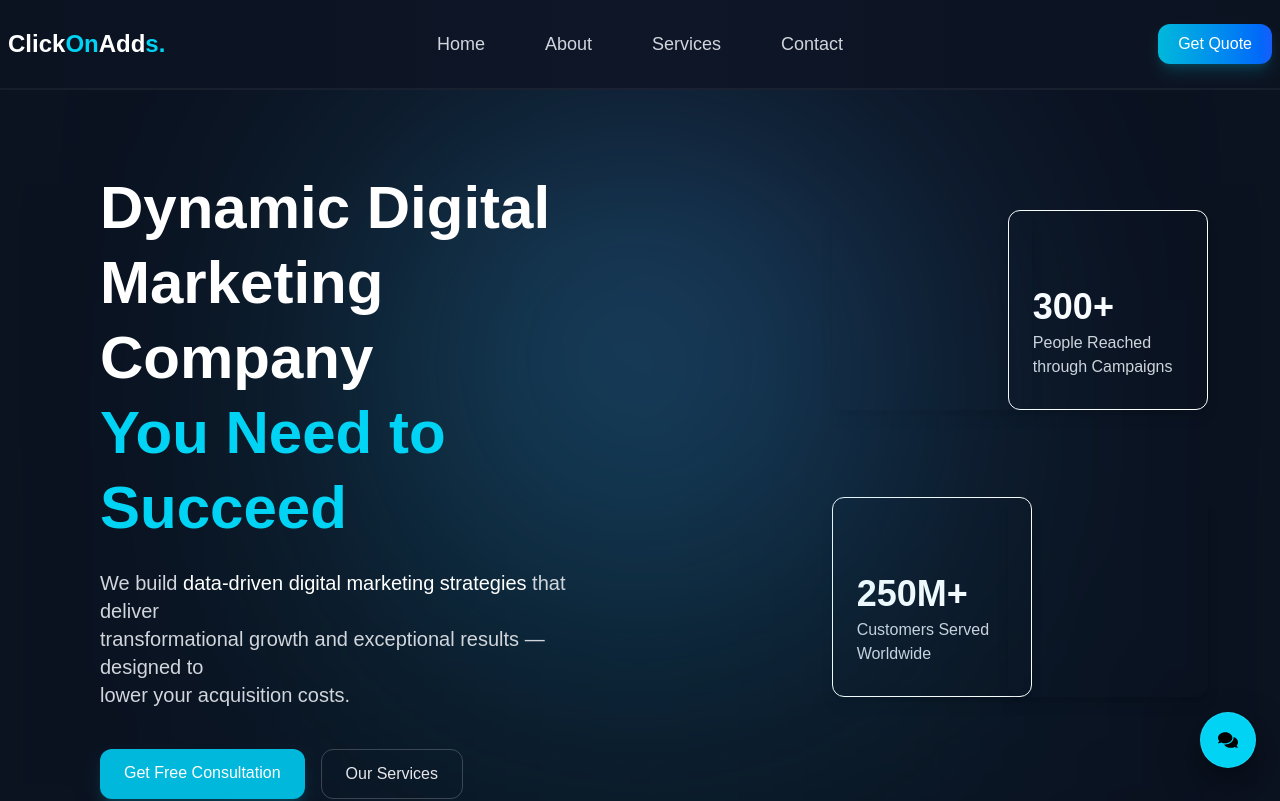
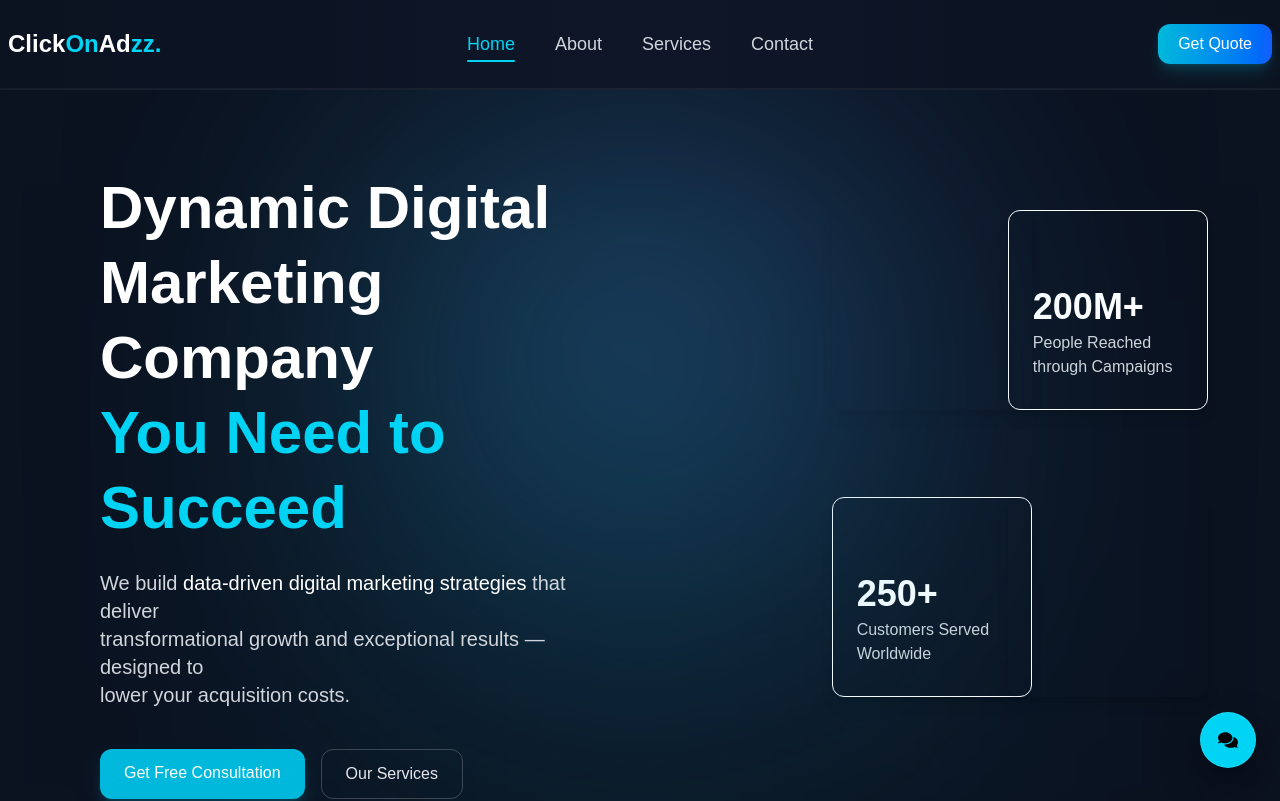
Before and after one commit to shirajgit/clickOnAdds, a Next.js app: page / in a window 1280 px wide. Shown: the top 801 px of the page. Built offline with nearby package versions, Linux system fonts and the light colour scheme.

Commit message:
add contact page route

```diff
--- a/app/layout.tsx
+++ b/app/layout.tsx
@@ -18,7 +18,7 @@ const geistMono = Geist_Mono({
 });
 
 export const metadata: Metadata = {
-  title: "Wisoft Solutions",
+  title: "ClickOnAddzz.",
   description: "Performance-driven digital growth solutions",
 };
 
@@ -55,9 +55,9 @@ export default function RootLayout({
         {/* Floating contact buttons (Call / WhatsApp / Chatbot / Enquiry) */}
         <FloatingActions
           phone="+919187154521"
-          whatsapp="+919187154521"
+          whatsapp="+919019597056"
           whatsappMessage="Hi! I want a free consultation."
-          enquiryHref="/contact"
+          enquiryHref="/contact-us"
         />
 
         {/* Chatbot widget (opens via event) */}
--- a/app/page.tsx
+++ b/app/page.tsx
@@ -88,7 +88,7 @@ export default function Home() {
     {/* Box 2 */}
     <div className=" p-6 h-50 w-50 border rounded-xl shadow-lg hover:scale-105 transition transform">
 
-  <h1 className="text-4xl font-semibold mt-13"> 300+</h1>
+  <h1 className="text-4xl font-semibold mt-13"> 200M+</h1>
       <p className="text-gray-300 mt-1">
        People Reached
          through Campaigns
@@ -97,7 +97,7 @@ export default function Home() {
 
     {/* Box 3 */}
     <div className="  p-6  h-50 w-50 border rounded-xl shadow-lg hover:scale-105 transition transform">
-      <h3 className="text-4xl font-semibold mt-13" > 250M+</h3>
+      <h3 className="text-4xl font-semibold mt-13" > 250+</h3>
       <p className="text-gray-300 mt-1">
        Customers Served
 Worldwide
--- a/components/FloatingActions.tsx
+++ b/components/FloatingActions.tsx
@@ -3,7 +3,13 @@
 import React, { useMemo, useState } from "react";
 import Link from "next/link";
 import { motion, AnimatePresence } from "framer-motion";
-import { FaPhoneAlt, FaWhatsapp, FaRobot, FaComments, FaTimes } from "react-icons/fa";
+import {
+  FaPhoneAlt,
+  FaWhatsapp,
+  FaRobot,
+  FaComments,
+  FaTimes,
+} from "react-icons/fa";
 
 type FloatingActionsProps = {
   phone?: string;
@@ -50,12 +56,67 @@ function FabButton({
   const cls =
     "group relative h-14 w-14 rounded-full border border-white/10 bg-cyan-400 " +
     "shadow-[0_16px_40px_rgba(0,0,0,0.45)] " +
-    "hover:border-cyan-400/40 hover:bg-cyan-300 transition";
+    "hover:border-cyan-400/40 hover:bg-cyan-300 transition " +
+    "flex items-center justify-center";
 
   const inner =
     "absolute -inset-3 rounded-full bg-cyan-400/30 blur-xl opacity-0 group-hover:opacity-100 transition";
 
-  const content = (
+  const Body = (
+    <>
+      <span className={inner} />
+      <span className="relative flex items-center justify-center text-xl text-black">
+        {children}
+      </span>
+
+      <AnimatePresence>
+        {hover ? (
+          <motion.span
+            initial={{ opacity: 0, x: 6 }}
+            animate={{ opacity: 1, x: 0 }}
+            exit={{ opacity: 0, x: 6 }}
+          >
+            <Tooltip text={label} />
+          </motion.span>
+        ) : null}
+      </AnimatePresence>
+    </>
+  );
+
+  // ✅ External links (WhatsApp/tel)
+  if (href && (href.startsWith("http") || href.startsWith("tel:"))) {
+    return (
+      <a
+        aria-label={label}
+        href={href}
+        target={target}
+        rel={rel}
+        className={cls}
+        onMouseEnter={() => setHover(true)}
+        onMouseLeave={() => setHover(false)}
+      >
+        {Body}
+      </a>
+    );
+  }
+
+  // ✅ Internal links
+  if (href) {
+    return (
+      <Link
+        aria-label={label}
+        href={href}
+        className={cls}
+        onMouseEnter={() => setHover(true)}
+        onMouseLeave={() => setHover(false)}
+      >
+        {Body}
+      </Link>
+    );
+  }
+
+  // ✅ Button action
+  return (
     <button
       aria-label={label}
       onClick={onClick}
@@ -64,54 +125,31 @@ function FabButton({
       className={cls}
       type="button"
     >
-      <span className={inner} />
-      <span className="relative flex h-full w-full items-center justify-center text-xl text-black">
-        {children}
-      </span>
-
-      <AnimatePresence>
-        {hover ? (
-          <motion.span initial={{ opacity: 0, x: 6 }} animate={{ opacity: 1, x: 0 }} exit={{ opacity: 0, x: 6 }}>
-            <Tooltip text={label} />
-          </motion.span>
-        ) : null}
-      </AnimatePresence>
+      {Body}
     </button>
   );
-
-  if (href) {
-    const isExternal = href.startsWith("http") || href.startsWith("tel:");
-    if (isExternal) {
-      return (
-        <a href={href} target={target} rel={rel} className="block">
-          {content}
-        </a>
-      );
-    }
-    return (
-      <Link href={href} className="block">
-        {content}
-      </Link>
-    );
-  }
-
-  return content;
 }
 
 export default function FloatingActions({
   phone = "+919187154521",
-  whatsapp = "+919187154521",
+  whatsapp = "+919019597056",
   whatsappMessage = "Hi! I want to know more about your services.",
-  enquiryHref = "/contact",
+  enquiryHref = "/contact-us",
 }: FloatingActionsProps) {
   const [open, setOpen] = useState(false);
 
+  // ✅ WhatsApp link (more reliable on desktop too)
   const waLink = useMemo(() => {
-    const num = whatsapp.replace(/[^\d+]/g, "");
+    const waNum = whatsapp.replace(/\D/g, ""); // only digits
     const msg = encodeURIComponent(whatsappMessage);
-    const waNum = num.replace("+", "");
-    return `https://wa.me/${waNum}?text=${msg}`;
+    return `https://api.whatsapp.com/send?phone=${waNum}&text=${msg}`;
   }, [whatsapp, whatsappMessage]);
+
+  // ✅ Tel link (clean)
+  const telLink = useMemo(() => {
+    const telNum = phone.replace(/[^\d+]/g, "");
+    return `tel:${telNum}`;
+  }, [phone]);
 
   return (
     <div className="fixed right-6 bottom-8 z-[60] flex flex-col items-end gap-3">
@@ -126,20 +164,40 @@ export default function FloatingActions({
             transition={{ duration: 0.25, ease: "easeOut" }}
             className="flex flex-col items-end gap-3"
           >
-            <motion.div variants={item} initial="hidden" animate="visible" transition={{ delay: 0.02 }}>
-              <FabButton label="Call us" href={`tel:${phone}`}>
+            <motion.div
+              variants={item}
+              initial="hidden"
+              animate="visible"
+              transition={{ delay: 0.02 }}
+            >
+              <FabButton label="Call us" href={telLink}>
                 <FaPhoneAlt />
               </FabButton>
             </motion.div>
 
-            <motion.div variants={item} initial="hidden" animate="visible" transition={{ delay: 0.06 }}>
-              <FabButton label="WhatsApp" href={waLink} target="_blank" rel="noopener noreferrer">
+            <motion.div
+              variants={item}
+              initial="hidden"
+              animate="visible"
+              transition={{ delay: 0.06 }}
+            >
+              <FabButton
+                label="WhatsApp"
+                href={waLink}
+                target="_blank"
+                rel="noopener noreferrer"
+              >
                 <FaWhatsapp />
               </FabButton>
             </motion.div>
 
             {/* ✅ OPEN CHAT WIDGET */}
-            <motion.div variants={item} initial="hidden" animate="visible" transition={{ delay: 0.1 }}>
+            <motion.div
+              variants={item}
+              initial="hidden"
+              animate="visible"
+              transition={{ delay: 0.1 }}
+            >
               <FabButton
                 label="Chatbot"
                 onClick={() => {
@@ -151,7 +209,12 @@ export default function FloatingActions({
               </FabButton>
             </motion.div>
 
-            <motion.div variants={item} initial="hidden" animate="visible" transition={{ delay: 0.14 }}>
+            <motion.div
+              variants={item}
+              initial="hidden"
+              animate="visible"
+              transition={{ delay: 0.14 }}
+            >
               <FabButton label="Make an enquiry" href={enquiryHref}>
                 <FaComments />
               </FabButton>
@@ -161,7 +224,10 @@ export default function FloatingActions({
       </AnimatePresence>
 
       <motion.div whileTap={{ scale: 0.96 }}>
-        <FabButton label={open ? "Close" : "Contact"} onClick={() => setOpen((s) => !s)}>
+        <FabButton
+          label={open ? "Close" : "Contact"}
+          onClick={() => setOpen((s) => !s)}
+        >
           {open ? <FaTimes /> : <FaComments />}
         </FabButton>
       </motion.div>
--- a/components/Footer.tsx
+++ b/components/Footer.tsx
@@ -18,7 +18,7 @@ const Footer = () => {
         <div>
            <Link href="/" className="text-3xl p-2 font-bold text-white justify-self-start">
              Click<span className="text-cyan-400">On</span>
-             Add<span className="text-cyan-400">s.</span>
+             Add<span className="text-cyan-400">zz.</span>
           </Link>
           <p className="text-white/70 leading-relaxed">
             Performance marketing agency helping brands grow with strategy, data, and creativity.
--- a/components/Navbar.tsx
+++ b/components/Navbar.tsx
@@ -2,45 +2,85 @@
 
 import Link from "next/link";
 import { useState } from "react";
+import { usePathname } from "next/navigation";
 import { Menu, X } from "lucide-react";
 
 const Navbar = () => {
   const [open, setOpen] = useState(false);
+  const pathname = usePathname();
+
+  const isActive = (path: string) => {
+    if (path === "/") return pathname === "/";
+    return pathname.startsWith(path);
+  };
+
+  const linkClass = (path: string) =>
+    `relative transition ${
+      isActive(path)
+        ? "text-cyan-400"
+        : "text-gray-300 hover:text-indigo-400"
+    }`;
 
   return (
-  <header className="sticky top-0 z-50
+    <header
+      className="sticky top-0 z-50
       bg-gradient-to-r from-[#0b1220] via-[#0e1628] to-[#0b1220]
-  backdrop-blur-md border-b border-white/5">
-
-      <div className="bg-gradient-to-r
+      backdrop-blur-md border-b border-white/5"
+    >
+      <div
+        className="bg-gradient-to-r
         from-[#0b1220]
         via-[#0e1628]
         to-[#0b1220]
         backdrop-blur-md
-border-b border-white/5
-">
-
+        border-b border-white/5"
+      >
         {/* Main Bar */}
         <div className="max-w-7xl mx-auto px-2 py-6 grid grid-cols-3 items-center">
-
-          {/* Left: Logo */}
-          <Link href="/" className="text-2xl font-bold text-white justify-self-start">
+          {/* Logo */}
+          <Link
+            href="/"
+            className="text-2xl font-bold text-white justify-self-start"
+          >
             Click<span className="text-cyan-400">On</span>
-             Add<span className="text-cyan-400">s.</span>
+            Ad<span className="text-cyan-400">zz.</span>
           </Link>
 
-          {/* Center: Menu */}
-          <nav className="hidden md:flex justify-self-center gap-15 text-lg text-gray-300 font-medium">
-            <Link href="/" className="hover:text-indigo-400 transition">Home</Link>
-            <Link href="/about" className="hover:text-indigo-400 transition">About</Link>
-            <Link href="/services" className="hover:text-indigo-400 transition">Services</Link>
-            <Link href="/contact-us" className="hover:text-indigo-400 transition">Contact</Link>
+          {/* Desktop Menu */}
+          <nav className="hidden md:flex justify-self-center gap-10 text-lg font-medium">
+            <Link href="/" className={linkClass("/")}>
+              Home
+              {isActive("/") && (
+                <span className="absolute -bottom-1 left-0 h-[2px] w-full bg-cyan-400 rounded-full" />
+              )}
+            </Link>
+
+            <Link href="/about" className={linkClass("/about")}>
+              About
+              {isActive("/about") && (
+                <span className="absolute -bottom-1 left-0 h-[2px] w-full bg-cyan-400 rounded-full" />
+              )}
+            </Link>
+
+            <Link href="/services" className={linkClass("/services")}>
+              Services
+              {isActive("/services") && (
+                <span className="absolute -bottom-1 left-0 h-[2px] w-full bg-cyan-400 rounded-full" />
+              )}
+            </Link>
+
+            <Link href="/contact-us" className={linkClass("/contact")}>
+              Contact
+              {isActive("/contact") && (
+                <span className="absolute -bottom-1 left-0 h-[2px] w-full bg-cyan-400 rounded-full" />
+              )}
+            </Link>
           </nav>
 
-          {/* Right: CTA + Mobile Button */}
+          {/* Right CTA */}
           <div className="justify-self-end flex items-center gap-3">
             <Link
-              href="/contact"
+              href="/contact-us"
               className="hidden md:inline-flex px-5 py-2 rounded-xl
                          bg-gradient-to-r from-cyan-500 to-blue-600
                          text-white shadow-lg shadow-cyan-500/20
@@ -50,7 +90,7 @@ border-b border-white/5
             </Link>
 
             <button
-              className="md:hidden text-white"
+              className="md:hidden fixed right-5 text-white"
               onClick={() => setOpen(!open)}
             >
               {open ? <X size={26} /> : <Menu size={26} />}
@@ -62,14 +102,40 @@ border-b border-white/5
         {open && (
           <div className="md:hidden border-t border-white/10 bg-[#0b1220]">
             <nav className="flex flex-col gap-4 px-6 py-4 text-gray-300">
-              <Link href="/" onClick={() => setOpen(false)}>Home</Link>
-              <Link href="/about" onClick={() => setOpen(false)}>About</Link>
-              <Link href="/services" onClick={() => setOpen(false)}>Services</Link>
-              <Link href="/portfolio" onClick={() => setOpen(false)}>Portfolio</Link>
-              <Link href="/contact" onClick={() => setOpen(false)}>Contact</Link>
+              <Link
+                href="/"
+                onClick={() => setOpen(false)}
+                className={isActive("/") ? "text-cyan-400" : ""}
+              >
+                Home
+              </Link>
+
+              <Link
+                href="/about"
+                onClick={() => setOpen(false)}
+                className={isActive("/about") ? "text-cyan-400" : ""}
+              >
+                About
+              </Link>
+
+              <Link
+                href="/services"
+                onClick={() => setOpen(false)}
+                className={isActive("/services") ? "text-cyan-400" : ""}
+              >
+                Services
+              </Link>
 
               <Link
                 href="/contact"
+                onClick={() => setOpen(false)}
+                className={isActive("/contact-us") ? "text-cyan-400" : ""}
+              >
+                Contact
+              </Link>
+
+              <Link
+                href="/contact-us"
                 onClick={() => setOpen(false)}
                 className="mt-2 px-5 py-2 rounded-xl
                            bg-gradient-to-r from-cyan-500 to-blue-600
```
Lines whose indentation alone changed are shown as unchanged.
